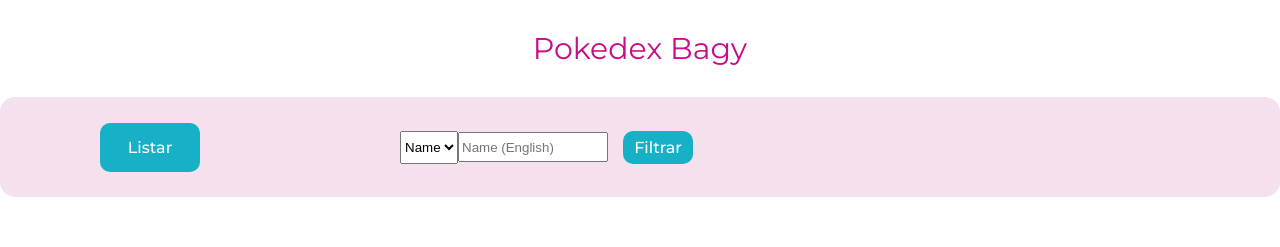
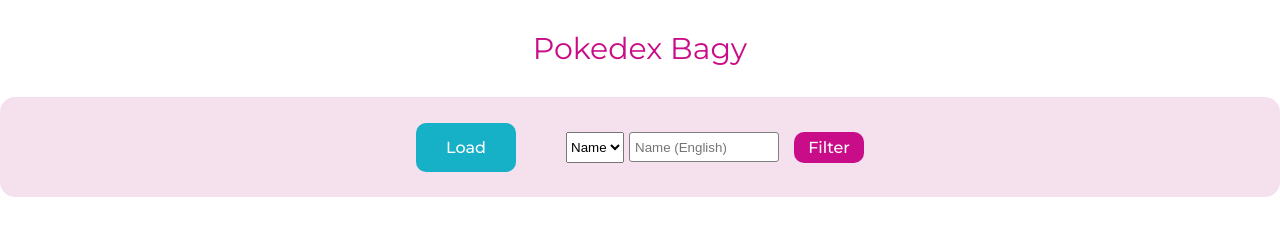
Before and after one commit to peppozx/baggy_pokedex, a React (Create React App) app: page / in a window 1280 px wide. Shown: the top 247 px of the page. Built offline with nearby package versions, Linux system fonts and the light colour scheme; no server answers.

Commit message:
Load on componentDidMount + css

```diff
--- a/src/components/Search.js
+++ b/src/components/Search.js
@@ -14,6 +14,9 @@
       name: "",
       filterType: "name"
     };
+  }
+  componentDidMount() {
+    this.getPokemons();
   }
   getPokemons = () => {
     this.props.loadPokemons(true);
@@ -62,7 +65,7 @@
     return (
       <div className="my-search">
         <div className="listar-pokemons" onClick={this.getPokemons}>
-          <span>Listar</span>
+          <span>Load</span>
         </div>
         <div className="filtrar-nome">
           <select
@@ -70,9 +73,7 @@
             onChange={this.selectFilterType}
             value={this.state.filterType}
           >
-            <option value="name" selected>
-              Name
-            </option>
+            <option value="name">Name</option>
             <option value="type">Type</option>
           </select>
           <input
@@ -87,7 +88,7 @@
               this.getFilteredPokemons(this.state.name, this.state.filterType)
             }
           >
-            <span>Filtrar</span>
+            <span>Filter</span>
           </div>
         </div>
       </div>
--- a/src/store/reducers/pokedex.js
+++ b/src/store/reducers/pokedex.js
@@ -35,6 +35,7 @@
       };
       break;
     case "FILTER_BY_NAME":
+      if (action.name) {
         if (action.filter === "name") {
           return {
             ...state,
@@ -54,6 +55,12 @@
             ]
           };
         }
+      } else {
+        return {
+          ...state,
+          filteredPokemons: [...state.pokemons]
+        };
+      }
       break;
   }
   return state;
--- a/src/styles/pokeitem.css
+++ b/src/styles/pokeitem.css
@@ -11,6 +11,13 @@
   animation: animateOpacity 1s;
   background-color: #fff;
   font-family: Montserrat;
+  cursor: default;
+  transition: 0.6s;
+}
+
+.poke-div:hover {
+  transition: 0.6s ease-out;
+  transform: scale(1.05);
 }
 
 .poke-name,
--- a/src/styles/search.css
+++ b/src/styles/search.css
@@ -6,11 +6,11 @@
   display: flex;
   flex-flow: row wrap;
   align-content: center;
+  justify-content: center;
   height: 100px;
   border-radius: 15px;
 }
 .listar-pokemons {
-  margin-left: 100px;
   padding: 15px 15px;
   display: flex;
   justify-content: center;
@@ -21,10 +21,18 @@
   font-weight: 500;
   border-radius: 10px;
   width: 100px;
+  cursor: pointer;
+  transition: 0.6s;
+}
+
+.listar-pokemons:hover,
+.filtrar-button:hover {
+  transition: 0.6s ease-out;
+  transform: scale(1.1);
 }
 
 .filtrar-nome {
-  margin-left: 200px;
+  margin-left: 50px;
   display: flex;
   flex-flow: row wrap;
   align-content: center;
@@ -33,6 +41,9 @@
   height: 30px;
   width: 150px;
   align-self: center;
+  border: solid 1px gray;
+  border-radius: 3px;
+  padding: 5px 5px;
 }
 
 .filtrar-button {
@@ -41,14 +52,17 @@
   justify-content: center;
   align-items: center;
   font-family: Montserrat;
-  background-color: #16b0c7;
+  background-color: #c90c87;
   color: #fff;
   font-weight: 500;
   border-radius: 10px;
   width: 70px;
+  cursor: pointer;
+  transition: 0.6s;
 }
 
 .select-filter {
-  height: 33px;
+  margin-right: 5px;
+  height: 31px;
   align-self: center;
 }
```
Lines whose indentation alone changed are shown as unchanged.
